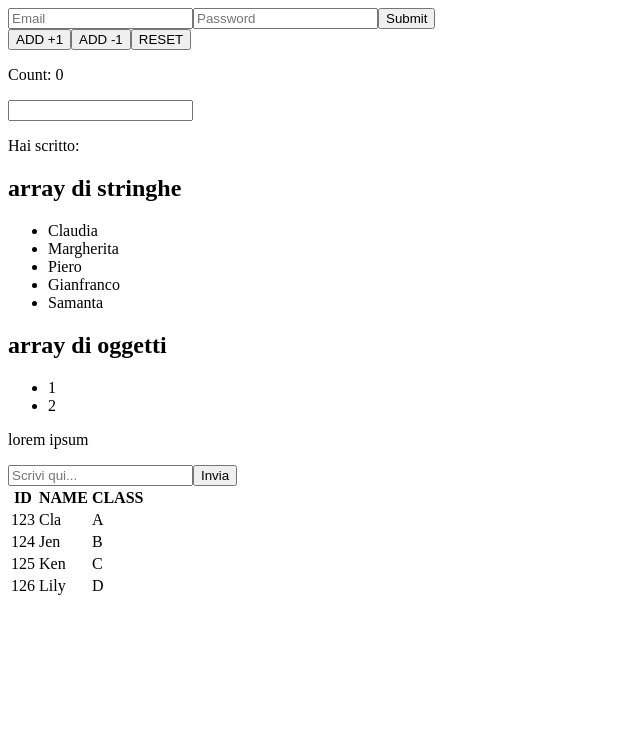
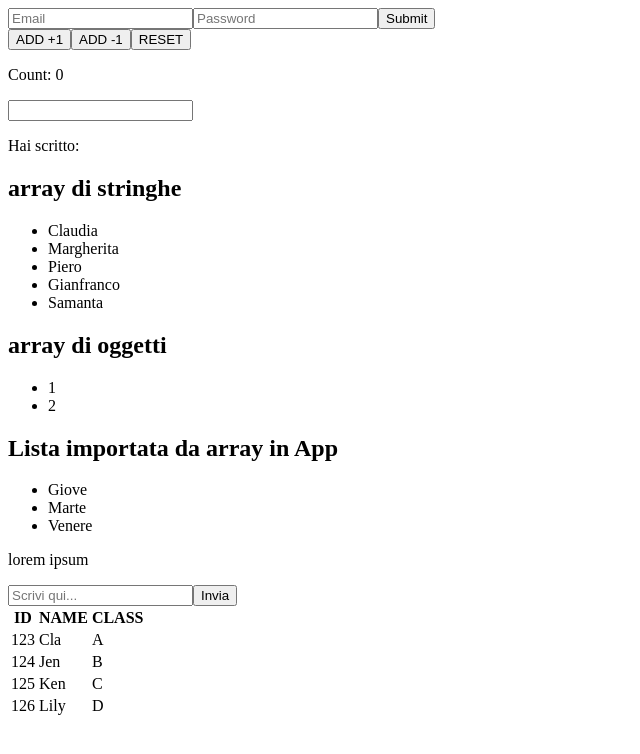
Before and after one commit to Claudiasals/React, a React (Vite) app: page / in a window 1280 px wide. Shown: the top 754 px of the page, without its empty margins (0-640 px from the left). Built offline with nearby package versions, Linux system fonts and the light colour scheme.

Commit message:
Usa il componente List3 nel componente principale, passando un array di elementi.

```diff
--- a/src/App.jsx
+++ b/src/App.jsx
@@ -1,12 +1,15 @@
 import Counter from "./Counter";
 import TextInput from "./TextInput";
 import LoginForm from "./LoginForm";
-import { List, List2 } from "./ItemList"; //tra le graffe per importare i due componenti contenuti nlìel file jsx
+import { List, List2, List3 } from "./ItemList"; //tra le graffe per importare i due componenti contenuti nlìel file jsx
 import UncontrolledInput from "./UncontrolledInput";
 import Prova from "./prova-spread";
 
 
 const App = () => {
+
+  //definisco l'array di elementi da passare
+  const arrayElements = ["Giove", "Marte", "Venere"];
 
   return (
     <>
@@ -14,7 +17,12 @@ const App = () => {
       <Counter />
       <TextInput />
       <List />
-      <List2 />
+
+       {/* passo l'array come prop */}
+      <List2/>
+      <List3 items={arrayElements} />
+
+
       <p>lorem ipsum</p>
 
       <UncontrolledInput/>
--- a/src/ItemList.jsx
+++ b/src/ItemList.jsx
@@ -49,6 +49,20 @@ function List2() {
     )
 } /* senza key React mostrerà un warning in console */
 
+
+export const List3= ({ items }) => {
+    return (
+        <>
+        <h2> Lista importata da array in App</h2>
+        <ul>
+            {items.map((el, index) => (
+                <li key={index}>{el}</li>
+            ))}
+        </ul>
+        </>
+    )
+}
+
 export {List, List2}; // esportazione nominata per esportare più di un componente dallo stesso file
 
 // part2: Usa il componente ItemList in un altro componente principale, passando un array di elementi.
```
